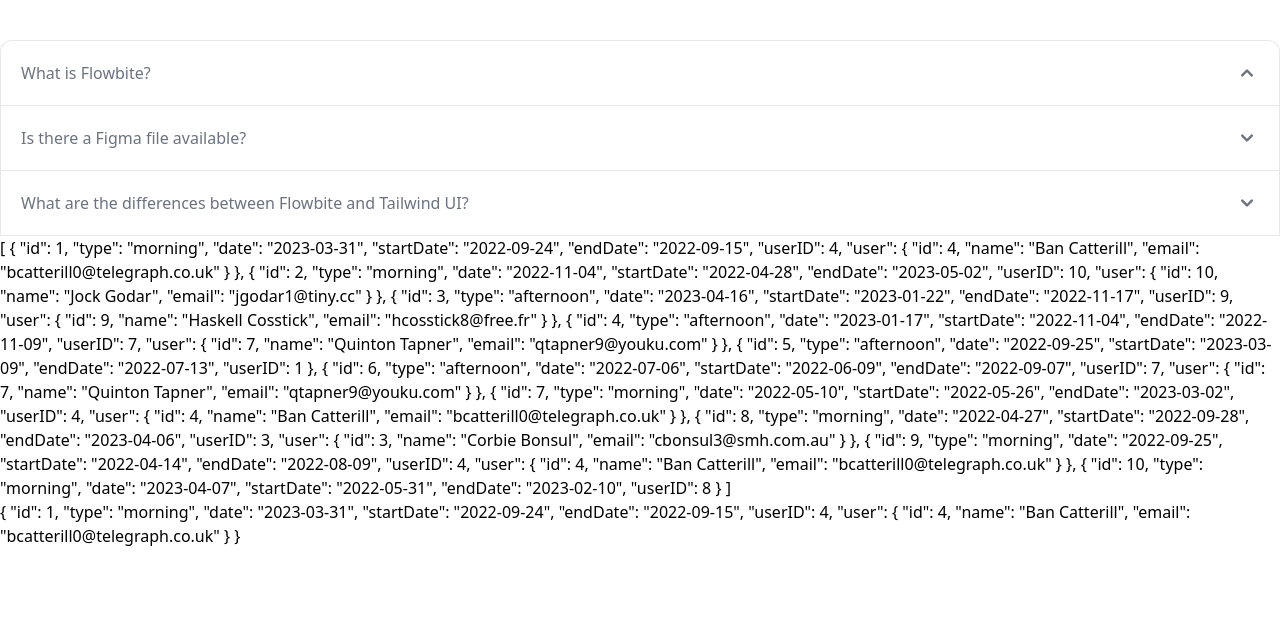
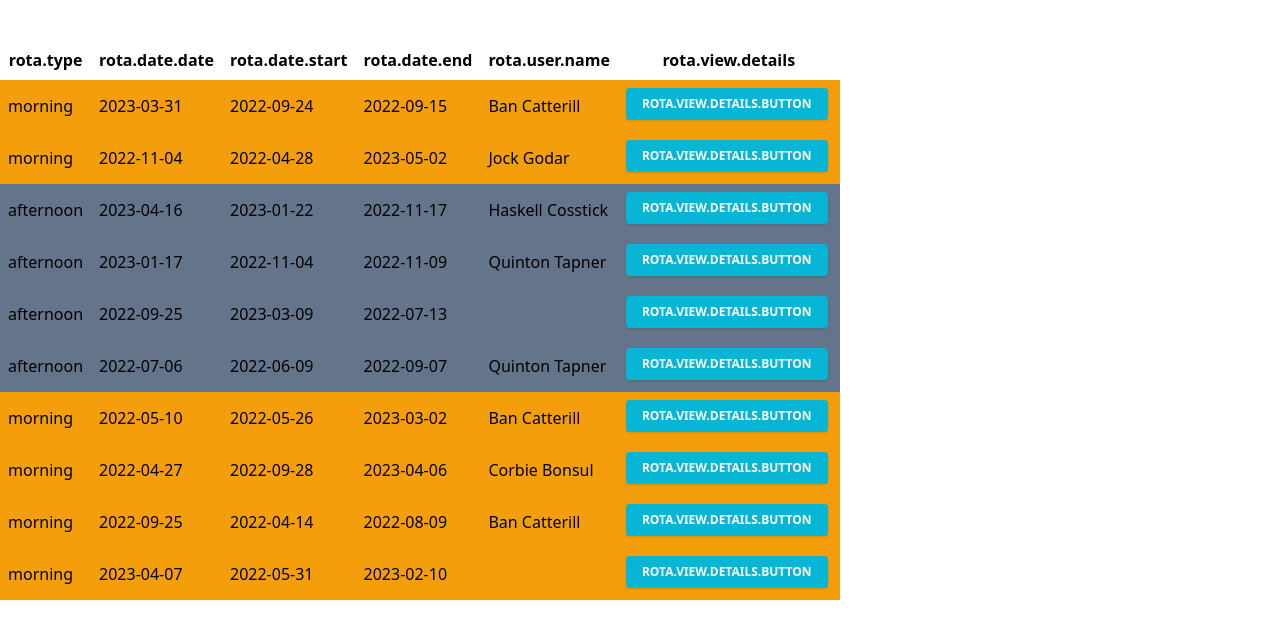
Before and after one commit to vs-silva/rota_adminstrator_app, a Vue app: page / in a window 1280 px wide. Shown: the top 638 px of the page. Built offline with nearby package versions, Linux system fonts and the light colour scheme.

Commit message:
added table and event handler for rota details click

```diff
--- a/src/App.vue
+++ b/src/App.vue
@@ -1,11 +1,7 @@
 <template>
   <div class="container mx-auto m-10">
     <LoaderComponent />
-    <RotasAccordionComponent />
-
-    {{rotas}}
-    <br>
-    {{rotas[0]}}
+    <TableComponent :rotas="rotas"/>
 
   </div>
 </template>
@@ -15,7 +11,9 @@
 import { storeToRefs } from 'pinia';
 import {onBeforeMount, ref} from "vue";
 import LoaderComponent from "./components/loader/loader-component.vue";
-import RotasAccordionComponent from "./components/accordion/rotas-accordion-component.vue";
+import TableComponent from "./components/table/table-component.vue";
+import Eventbus from "./eventbus";
+import {EventTypeConstants} from "./eventbus/event-type.constants";
 
 const rotaStore = Store.useRotaStore();
 const userStore = Store.useUserStore();
@@ -30,6 +28,11 @@
   await rotaStore.mapUsersToRotas(users);
 });
 
+//@ts-ignore
+Eventbus.on(EventTypeConstants.VIEW_USER_ROTAS_DETAILS, async (rotaID: number) => {
+  await rotaStore.getRotaById(rotaID);
+  console.log(rota.value);
+});
 
 </script>
 
--- a/src/components/accordion/rotas-accordion-component.vue
+++ /dev/null
@@ -1,56 +0,0 @@
-<template>
-  <div class="c-rotas-accordion-component">
-    <div id="accordion-collapse" data-accordion="collapse">
-      <h2 id="accordion-collapse-heading-1">
-        <button type="button" class="flex items-center justify-between w-full p-5 font-medium text-left text-gray-500 border border-b-0 border-gray-200 rounded-t-xl focus:ring-4 focus:ring-gray-200 dark:focus:ring-gray-800 dark:border-gray-700 dark:text-gray-400 hover:bg-gray-100 dark:hover:bg-gray-800" data-accordion-target="#accordion-collapse-body-1" aria-expanded="true" aria-controls="accordion-collapse-body-1">
-          <span>What is Flowbite?</span>
-          <svg data-accordion-icon class="w-6 h-6 rotate-180 shrink-0" fill="currentColor" viewBox="0 0 20 20" xmlns="http://www.w3.org/2000/svg"><path fill-rule="evenodd" d="M5.293 7.293a1 1 0 011.414 0L10 10.586l3.293-3.293a1 1 0 111.414 1.414l-4 4a1 1 0 01-1.414 0l-4-4a1 1 0 010-1.414z" clip-rule="evenodd"></path></svg>
-        </button>
-      </h2>
-      <div id="accordion-collapse-body-1" class="hidden" aria-labelledby="accordion-collapse-heading-1">
-        <div class="p-5 font-light border border-b-0 border-gray-200 dark:border-gray-700 dark:bg-gray-900">
-          <p class="mb-2 text-gray-500 dark:text-gray-400">Flowbite is an open-source library of interactive components built on top of Tailwind CSS including buttons, dropdowns, modals, navbars, and more.</p>
-          <p class="text-gray-500 dark:text-gray-400">Check out this guide to learn how to <a href="/docs/getting-started/introduction/" class="text-blue-600 dark:text-blue-500 hover:underline">get started</a> and start developing websites even faster with components on top of Tailwind CSS.</p>
-        </div>
-      </div>
-      <h2 id="accordion-collapse-heading-2">
-        <button type="button" class="flex items-center justify-between w-full p-5 font-medium text-left text-gray-500 border border-b-0 border-gray-200 focus:ring-4 focus:ring-gray-200 dark:focus:ring-gray-800 dark:border-gray-700 dark:text-gray-400 hover:bg-gray-100 dark:hover:bg-gray-800" data-accordion-target="#accordion-collapse-body-2" aria-expanded="false" aria-controls="accordion-collapse-body-2">
-          <span>Is there a Figma file available?</span>
-          <svg data-accordion-icon class="w-6 h-6 shrink-0" fill="currentColor" viewBox="0 0 20 20" xmlns="http://www.w3.org/2000/svg"><path fill-rule="evenodd" d="M5.293 7.293a1 1 0 011.414 0L10 10.586l3.293-3.293a1 1 0 111.414 1.414l-4 4a1 1 0 01-1.414 0l-4-4a1 1 0 010-1.414z" clip-rule="evenodd"></path></svg>
-        </button>
-      </h2>
-      <div id="accordion-collapse-body-2" class="hidden" aria-labelledby="accordion-collapse-heading-2">
-        <div class="p-5 font-light border border-b-0 border-gray-200 dark:border-gray-700">
-          <p class="mb-2 text-gray-500 dark:text-gray-400">Flowbite is first conceptualized and designed using the Figma software so everything you see in the library has a design equivalent in our Figma file.</p>
-          <p class="text-gray-500 dark:text-gray-400">Check out the <a href="https://flowbite.com/figma/" class="text-blue-600 dark:text-blue-500 hover:underline">Figma design system</a> based on the utility classes from Tailwind CSS and components from Flowbite.</p>
-        </div>
-      </div>
-      <h2 id="accordion-collapse-heading-3">
-        <button type="button" class="flex items-center justify-between w-full p-5 font-medium text-left text-gray-500 border border-gray-200 focus:ring-4 focus:ring-gray-200 dark:focus:ring-gray-800 dark:border-gray-700 dark:text-gray-400 hover:bg-gray-100 dark:hover:bg-gray-800" data-accordion-target="#accordion-collapse-body-3" aria-expanded="false" aria-controls="accordion-collapse-body-3">
-          <span>What are the differences between Flowbite and Tailwind UI?</span>
-          <svg data-accordion-icon class="w-6 h-6 shrink-0" fill="currentColor" viewBox="0 0 20 20" xmlns="http://www.w3.org/2000/svg"><path fill-rule="evenodd" d="M5.293 7.293a1 1 0 011.414 0L10 10.586l3.293-3.293a1 1 0 111.414 1.414l-4 4a1 1 0 01-1.414 0l-4-4a1 1 0 010-1.414z" clip-rule="evenodd"></path></svg>
-        </button>
-      </h2>
-      <div id="accordion-collapse-body-3" class="hidden" aria-labelledby="accordion-collapse-heading-3">
-        <div class="p-5 font-light border border-t-0 border-gray-200 dark:border-gray-700">
-          <p class="mb-2 text-gray-500 dark:text-gray-400">The main difference is that the core components from Flowbite are open source under the MIT license, whereas Tailwind UI is a paid product. Another difference is that Flowbite relies on smaller and standalone components, whereas Tailwind UI offers sections of pages.</p>
-          <p class="mb-2 text-gray-500 dark:text-gray-400">However, we actually recommend using both Flowbite, Flowbite Pro, and even Tailwind UI as there is no technical reason stopping you from using the best of two worlds.</p>
-          <p class="mb-2 text-gray-500 dark:text-gray-400">Learn more about these technologies:</p>
-          <ul class="pl-5 text-gray-500 list-disc dark:text-gray-400">
-            <li><a href="https://flowbite.com/pro/" class="text-blue-600 dark:text-blue-500 hover:underline">Flowbite Pro</a></li>
-            <li><a href="https://tailwindui.com/" rel="nofollow" class="text-blue-600 dark:text-blue-500 hover:underline">Tailwind UI</a></li>
-          </ul>
-        </div>
-      </div>
-    </div>
-  </div>
-
-</template>
-
-<script setup lang="ts">
-
-</script>
-
-<style scoped>
-
-</style>
--- /dev/null
+++ b/src/components/table/table-component.vue
@@ -0,0 +1,59 @@
+<template>
+  <div class="table-component-container">
+    <table class="table-auto">
+      <thead>
+      <tr>
+        <th class="p-2"><span>{{RotasTableComponentHeadersConstants.ROTA_TYPE}}</span></th>
+        <th class="p-2"><span>{{RotasTableComponentHeadersConstants.ROTA_DATE}}</span></th>
+        <th class="p-2"><span>{{RotasTableComponentHeadersConstants.ROTA_DATE_START}}</span></th>
+        <th class="p-2"><span>{{RotasTableComponentHeadersConstants.ROTA_DATE_END}}</span></th>
+        <th class="p-2"><span>{{RotasTableComponentHeadersConstants.ROTA_USER_NAME}}</span></th>
+        <th class="p-2"><span>{{RotasTableComponentHeadersConstants.ROTA_VIEW_DETAILS}}</span></th>
+      </tr>
+      </thead>
+      <tbody>
+      <tr v-for="rota in rotas" :key="rota.id" :id="rota.id" :class="setRotaRowColor(rota.type)">
+        <td class="p-2"><span>{{rota.type}}</span></td>
+        <td class="p-2"><span>{{rota.date}}</span></td>
+        <td class="p-2"><span>{{rota.startDate}}</span></td>
+        <td class="p-2"><span>{{rota.endDate}}</span></td>
+        <td class="p-2"><span v-if="rota.user">{{rota.user.name}}</span></td>
+        <td class="p-2">
+          <div class="flex justify-center space-x-2">
+            <button class="bg-cyan-500 text-white active:bg-cyan-600 font-bold uppercase text-xs px-4 py-2 rounded shadow hover:shadow-md outline-none focus:outline-none mr-1 mb-1 ease-linear transition-all duration-150"
+                    type="button"
+                    @click.stop.prevent="RotasTableComponentEventHandlers.handleRotaDetailViewClick(rota.id)"
+            >
+              {{RotasTableComponentHeadersConstants.ROTA_VIEW_DETAILS_TRIGGER}}
+            </button>
+          </div>
+        </td>
+      </tr>
+      </tbody>
+    </table>
+  </div>
+</template>
+
+<script setup lang="ts">
+import type { PropType } from 'vue'
+import type {RotaDTO} from "../../integration/rotas/business/dtos/rota.dto";
+import {RotasTableComponentHeadersConstants} from "./utils/rotas-table-component-headers.constants";
+import {RotasTableComponentEventHandlers} from './utils/rotas-table-component-event.handlers';
+
+defineProps({
+  rotas: {
+    type: Array as PropType<RotaDTO[]>,
+    required: false,
+    default: () => []
+  }
+});
+
+function setRotaRowColor(rotaType: string) :string {
+  return rotaType.toLowerCase().trim() === 'morning' ? 'bg-amber-500' : 'bg-slate-500';
+}
+
+</script>
+
+<style scoped>
+
+</style>
--- /dev/null
+++ b/src/components/table/utils/rotas-table-component-event.handlers.ts
@@ -0,0 +1,10 @@
+import Eventbus from "../../../eventbus";
+import {EventTypeConstants} from "../../../eventbus/event-type.constants";
+
+function handleRotaDetailViewClick(rotaID: number):void {
+    Eventbus.emit(EventTypeConstants.VIEW_USER_ROTAS_DETAILS, rotaID);
+}
+
+export const RotasTableComponentEventHandlers = Object.freeze({
+    handleRotaDetailViewClick
+});
--- /dev/null
+++ b/src/components/table/utils/rotas-table-component-headers.constants.ts
@@ -0,0 +1,9 @@
+export const RotasTableComponentHeadersConstants = Object.freeze({
+    ROTA_TYPE: 'rota.type',
+    ROTA_DATE: 'rota.date.date',
+    ROTA_DATE_START: 'rota.date.start',
+    ROTA_DATE_END: 'rota.date.end',
+    ROTA_USER_NAME: 'rota.user.name',
+    ROTA_VIEW_DETAILS: 'rota.view.details',
+    ROTA_VIEW_DETAILS_TRIGGER: 'rota.view.details.button',
+} as const);
```
